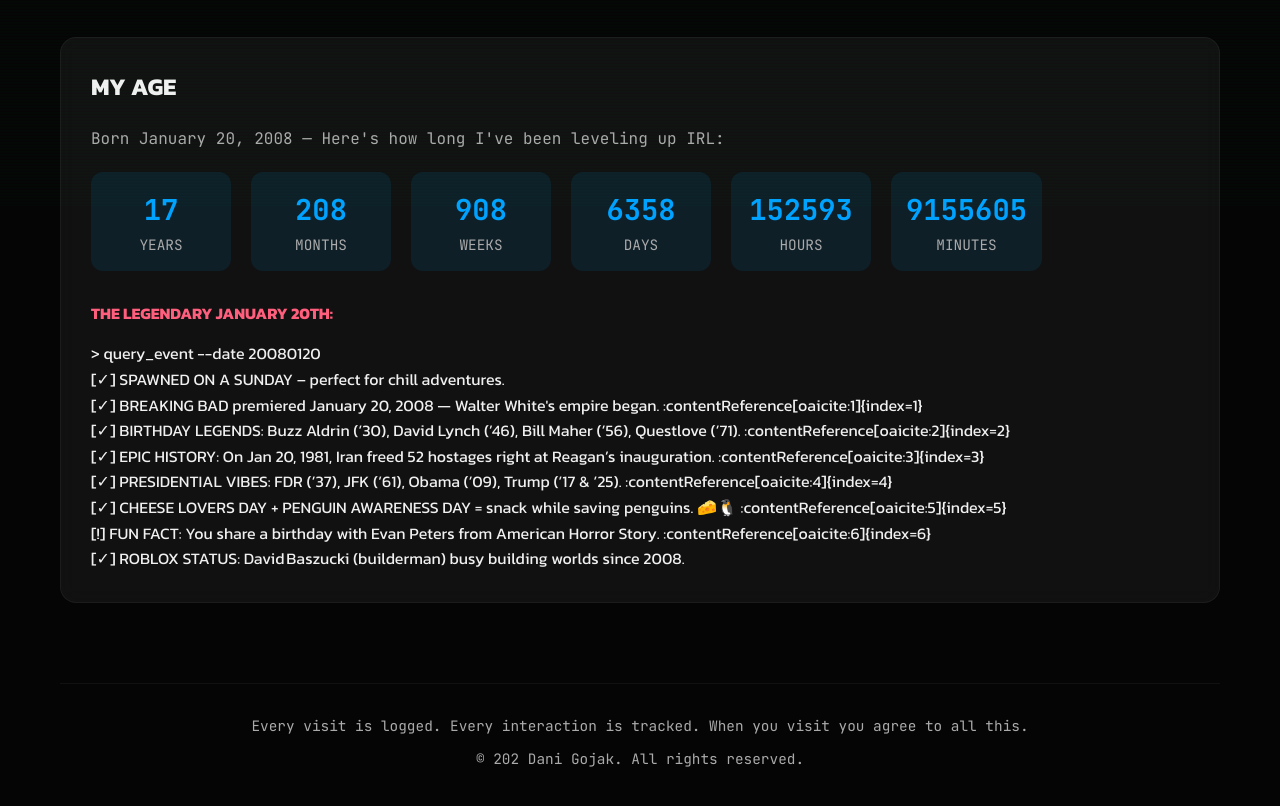
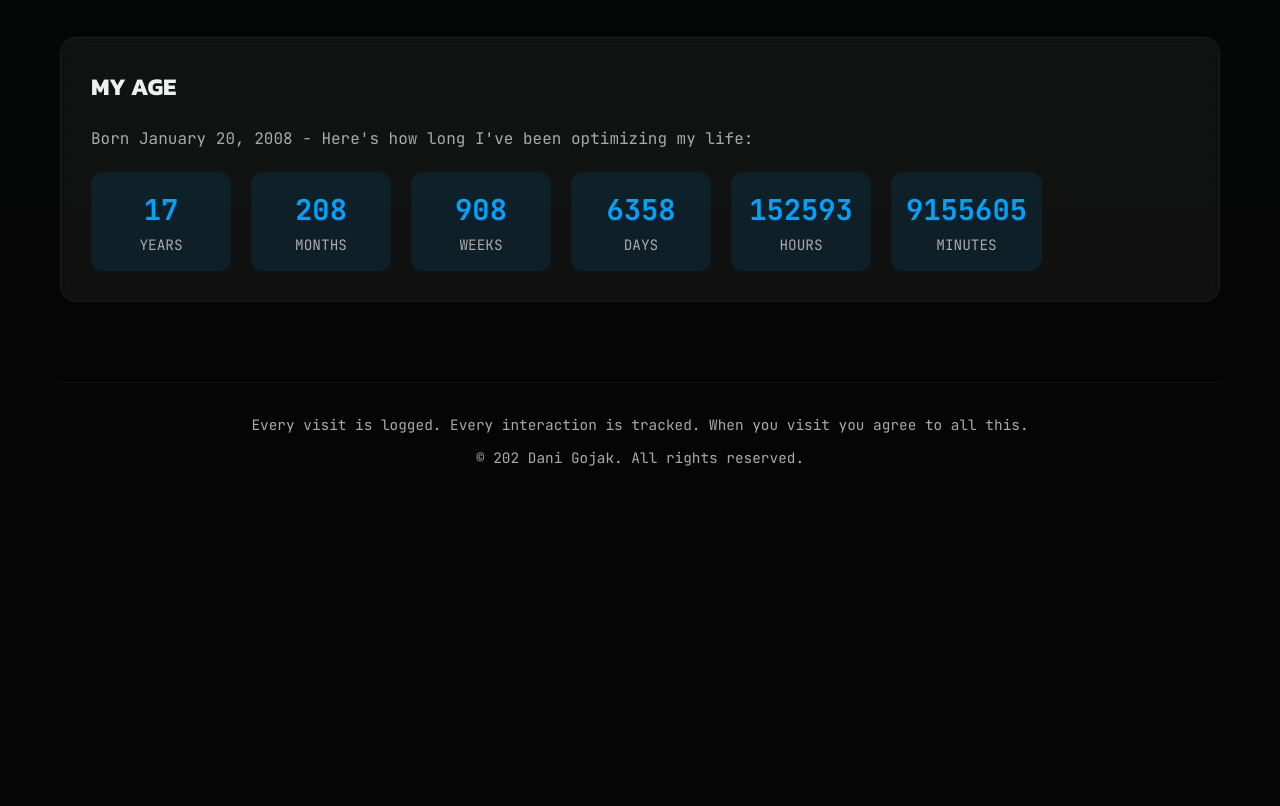
Before and after one commit to qwertzuiop12/danigojak.github.io, a plain HTML site: page home.html in a window 1280 px wide. Shown: the part 1261-2067 px from the top of the page. After the commit the page ends 1790 px from the top, so only its background shows below. Drawn offline with Linux system fonts and the light colour scheme; no server answers.

Commit message:
Update home.html

```diff
--- a/home.html
+++ b/home.html
@@ -904,48 +904,12 @@
        <!-- Age Calculator -->
             <div class="age-calculator">
                 <h3>MY AGE</h3>
-  <p>Born January 20, 2008 — Here's how long I've been leveling up IRL:</p>
+                <p>Born January 20, 2008 - Here's how long I've been optimizing my life:</p>
                 <div class="age-display" id="ageDisplay">
                     <!-- Filled by JavaScript -->
                 </div>
-
-  <div class="birthday-facts">
-    <h4 style="color: var(--accent); margin-top: 30px; margin-bottom: 15px;">
-      THE LEGENDARY JANUARY 20TH:
-    </h4>
-    <div class="facts-terminal">
-      <div class="terminal-line">
-        <span class="prompt">></span>
-        <span class="command">query_event --date 20080120</span>
-      </div>
-      <div class="terminal-line">
-        <span class="output">[✓] SPAWNED ON A SUNDAY – perfect for chill adventures.</span>
-      </div>
-      <div class="terminal-line">
-        <span class="output">[✓] BREAKING BAD premiered January 20, 2008 — Walter White's empire began. :contentReference[oaicite:1]{index=1}</span>
-      </div>
-      <div class="terminal-line">
-        <span class="output">[✓] BIRTHDAY LEGENDS: Buzz Aldrin (’30), David Lynch (’46), Bill Maher (’56), Questlove (’71). :contentReference[oaicite:2]{index=2}</span>
-      </div>
-      <div class="terminal-line">
-        <span class="output">[✓] EPIC HISTORY: On Jan 20, 1981, Iran freed 52 hostages right at Reagan’s inauguration. :contentReference[oaicite:3]{index=3}</span>
-      </div>
-      <div class="terminal-line">
-        <span class="output">[✓] PRESIDENTIAL VIBES: FDR (’37), JFK (’61), Obama (’09), Trump (’17 & ’25). :contentReference[oaicite:4]{index=4}</span>
-      </div>
-      <div class="terminal-line">
-        <span class="output">[✓] CHEESE LOVERS DAY + PENGUIN AWARENESS DAY = snack while saving penguins. 🧀🐧 :contentReference[oaicite:5]{index=5}</span>
-      </div>
-      <div class="terminal-line">
-        <span class="output">[!] FUN FACT: You share a birthday with Evan Peters from American Horror Story. :contentReference[oaicite:6]{index=6}</span>
-      </div>
-      <div class="terminal-line">
-        <span class="output">[✓] ROBLOX STATUS: David Baszucki (builderman) busy building worlds since 2008.</span>
             </div>
         </div>
-  </div>
-</div>
-
 
         <!-- Achievements Section -->
         <div class="content-section" id="achievements-section">
```
Lines whose indentation alone changed are shown as unchanged.
